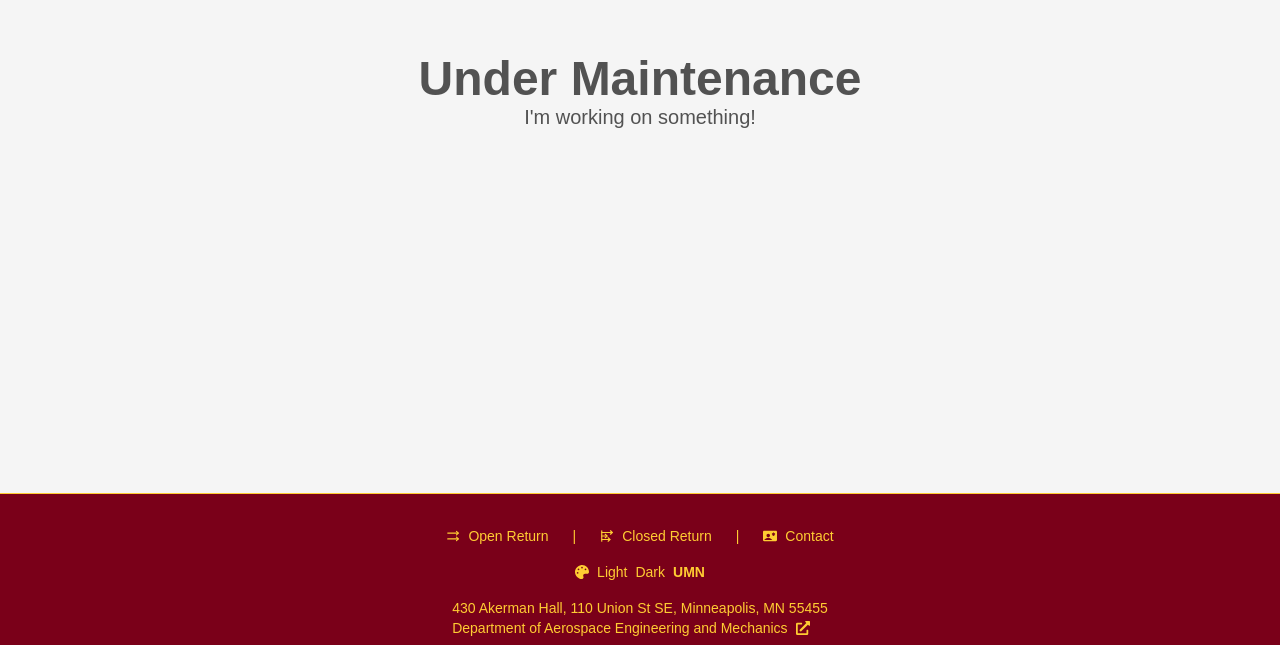
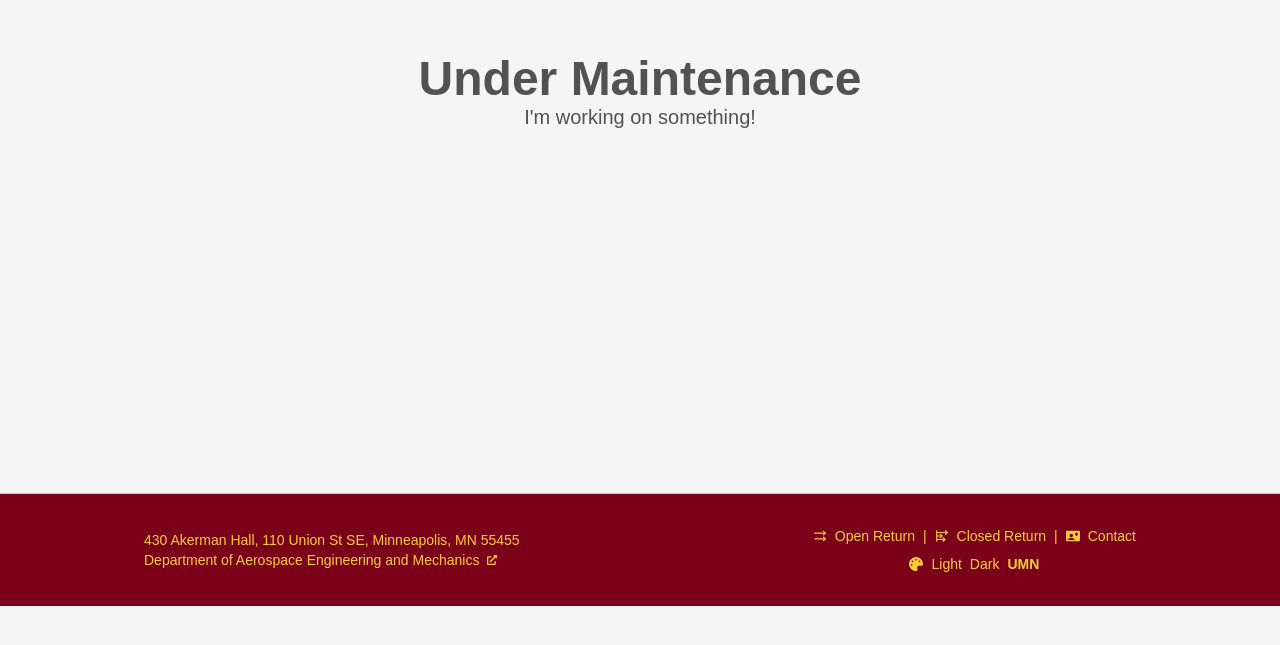
Before and after one commit to MagmaC4/windtunnel, a Next.js app in the folder frontend/: page /maintenance in a window 1280 px wide. Shown: the part 307-952 px from the top of the page. After the commit the page ends 913 px from the top, so only its background shows below. Built offline with nearby package versions, Linux system fonts and the light colour scheme.

Commit message:
tweak footer text layout so its more pleasant on the eyes

```diff
--- a/frontend/components/Footer.tsx
+++ b/frontend/components/Footer.tsx
@@ -14,8 +14,18 @@ export default function Footer(){
 
     return (
         <footer className="border-t bg-footer border-footer-border text-footer-text text-sm py-8 mt-auto transition-colors">
-            <div className="max-w-5xl mx-auto px-4 flex flex-col items-center gap-4">
-                <nav className="flex flex-wrap justify-center gap-2 md:gap-6">
+            <div className="max-w-5xl mx-auto px-4 flex flex-col md:flex-row items-center gap-4 justify-between">
+                {/* Department info text */}
+                <div className="">
+                    <span className="text-sm"> 430 Akerman Hall, 110 Union St SE, Minneapolis, MN 55455 </span>
+                    <a className="flex gap-2 items-center" href={"https://cse.umn.edu/aem"}> Department of Aerospace Engineering and Mechanics
+                    <FaExternalLinkAlt size={10}/>
+                    </a>
+                </div>
+
+                {/* Navigation and Theme Switcher*/}
+                <div className="flex flex-col items-center gap-2 justify-between">
+                    <nav className="flex flex-wrap justify-center gap-2 ">
                         <Link href="/dashboard/open-return" className="flex items-center gap-2 hover:text-footer-text/60 transition-colors">
                             <TbArrowsRight /> Open Return
                         </Link>
@@ -33,12 +43,9 @@ export default function Footer(){
                         </Link>
                     </nav>
                     <ThemeSwitcher/>
+                </div>
 
-                {/* footer department text */}
-                <div className="">
-                    <span className="text-sm"> 430 Akerman Hall, 110 Union St SE, Minneapolis, MN 55455 </span>
-                    <a className="flex gap-2 items-center" href={"https://cse.umn.edu/aem"}> Department of Aerospace Engineering and Mechanics <FaExternalLinkAlt /> </a>
-                </div>
+
             </div>
         </footer>
     )
```
Lines whose indentation alone changed are shown as unchanged.
